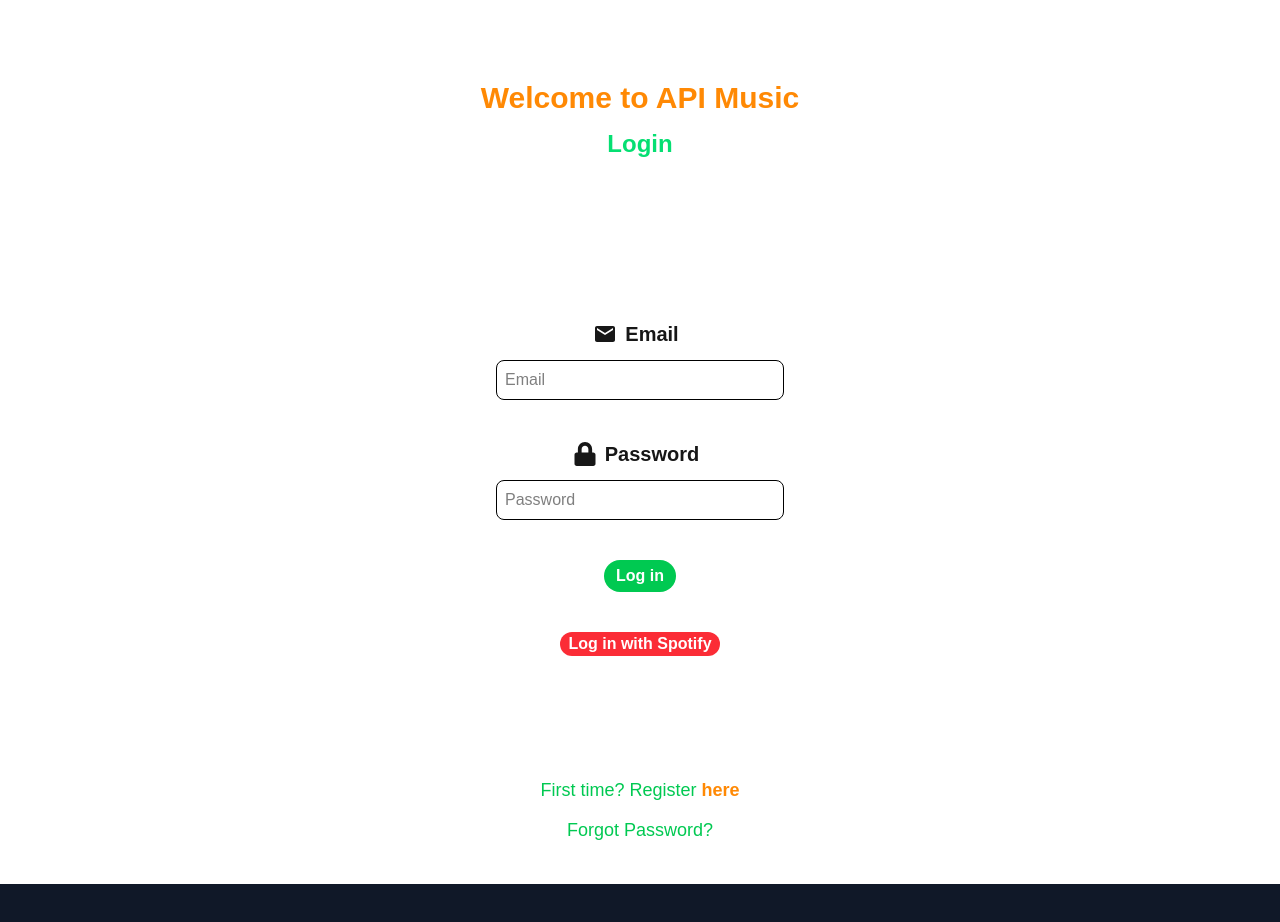
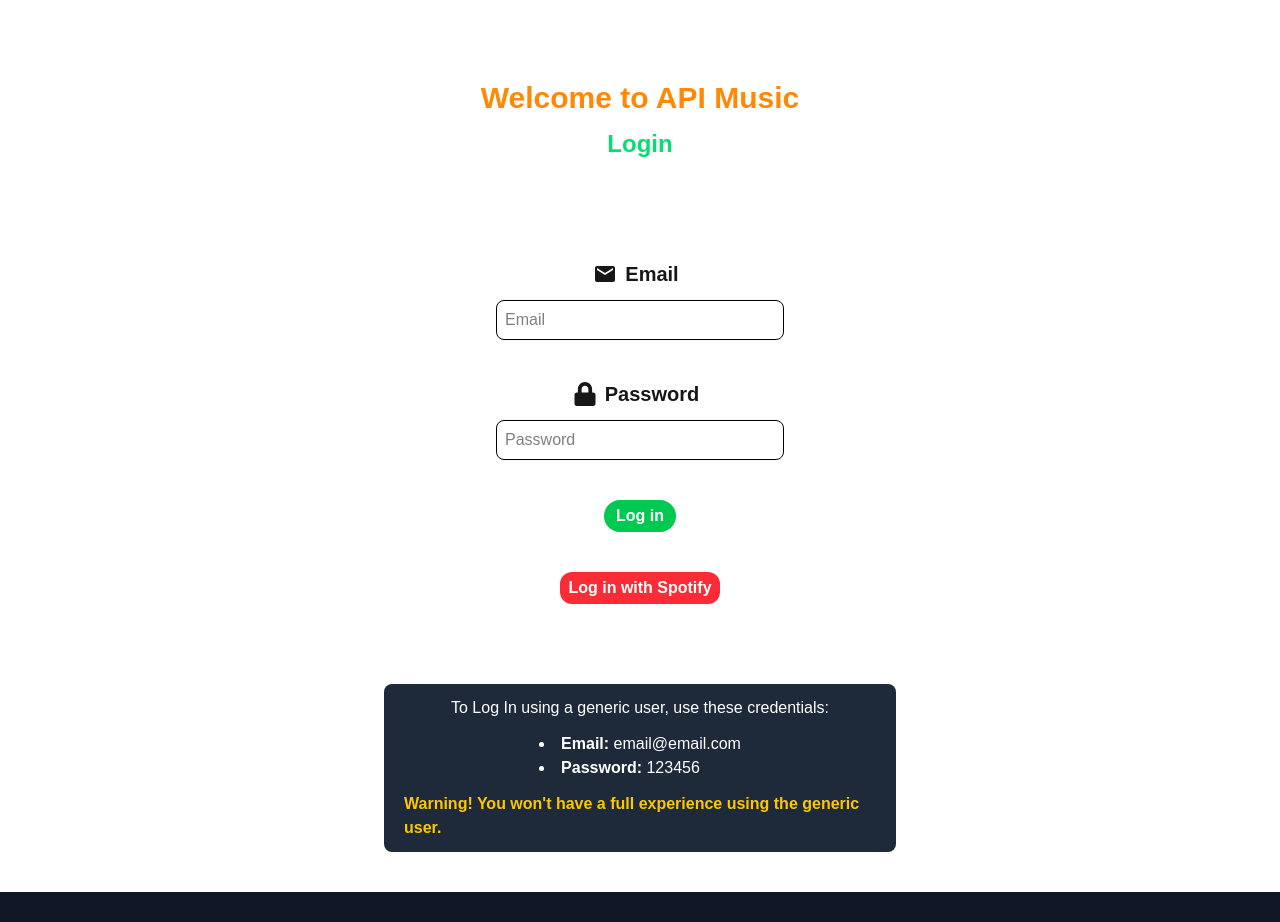
Before and after one commit to Meva1997/music-app-next, a Next.js app: page /login in a window 1280 px wide. Shown: the top 922 px of the page. Built offline with nearby package versions, Linux system fonts and the light colour scheme.

Commit message:
added a warning for generic user login

```diff
--- a/app/login/page.tsx
+++ b/app/login/page.tsx
@@ -66,30 +66,34 @@ export default function PageLogin() {
             <h2 className="text-2xl font-black text-green-400">Login</h2>
           </header>
           <form
-            className="grid w-full mx-auto mt-20 space-y-10 place-items-center"
+            className="grid w-full mx-auto mt-5 space-y-10 place-items-center"
             onSubmit={handleSubmit(loginForm)} // Usa handleSubmit de React Hook Form
           >
             <LoginForm register={register} errors={errors} />
             <ButtonSend text="Log in" />
             <button
               type="button"
-              className="max-w-xl h-auto px-2 font-bold text-white bg-red-500 cursor-pointer rounded-xl hover:bg-red-700"
+              className="max-w-xl h-auto px-2 py-1 font-bold text-white bg-red-500 cursor-pointer rounded-xl hover:bg-red-700"
               onClick={() => signIn("spotify", { callbackUrl: "/" })}
             >
               Log in with Spotify
             </button>
           </form>
-          <article className="flex flex-col items-center justify-center mt-20 space-y-3">
-            <p className="text-lg text-green-500">
-              <Link
-                href="/registration"
-                className="hover:text-orange-400 hover:font-black active:text-orange-600"
-              >
-                First time? Register{" "}
-                <span className="font-black text-orange-400">here</span>
-              </Link>
+          <article className="flex flex-col items-center justify-center mt-10 space-y-3 bg-gray-800 px-5 py-3 rounded-lg w-2/3 max-w-lg mx-auto">
+            <p className="text-white">
+              To Log In using a generic user, use these credentials:
             </p>
-            <p className="text-lg text-green-500">Forgot Password?</p>
+            <ul className="text-white list-disc list-inside">
+              <li>
+                <strong>Email:</strong> email@email.com
+              </li>
+              <li>
+                <strong>Password:</strong> 123456
+              </li>
+            </ul>
+            <span className="text-yellow-400 font-bold">
+              Warning! You won't have a full experience using the generic user.
+            </span>
           </article>
 
           <FooterRights />
```
